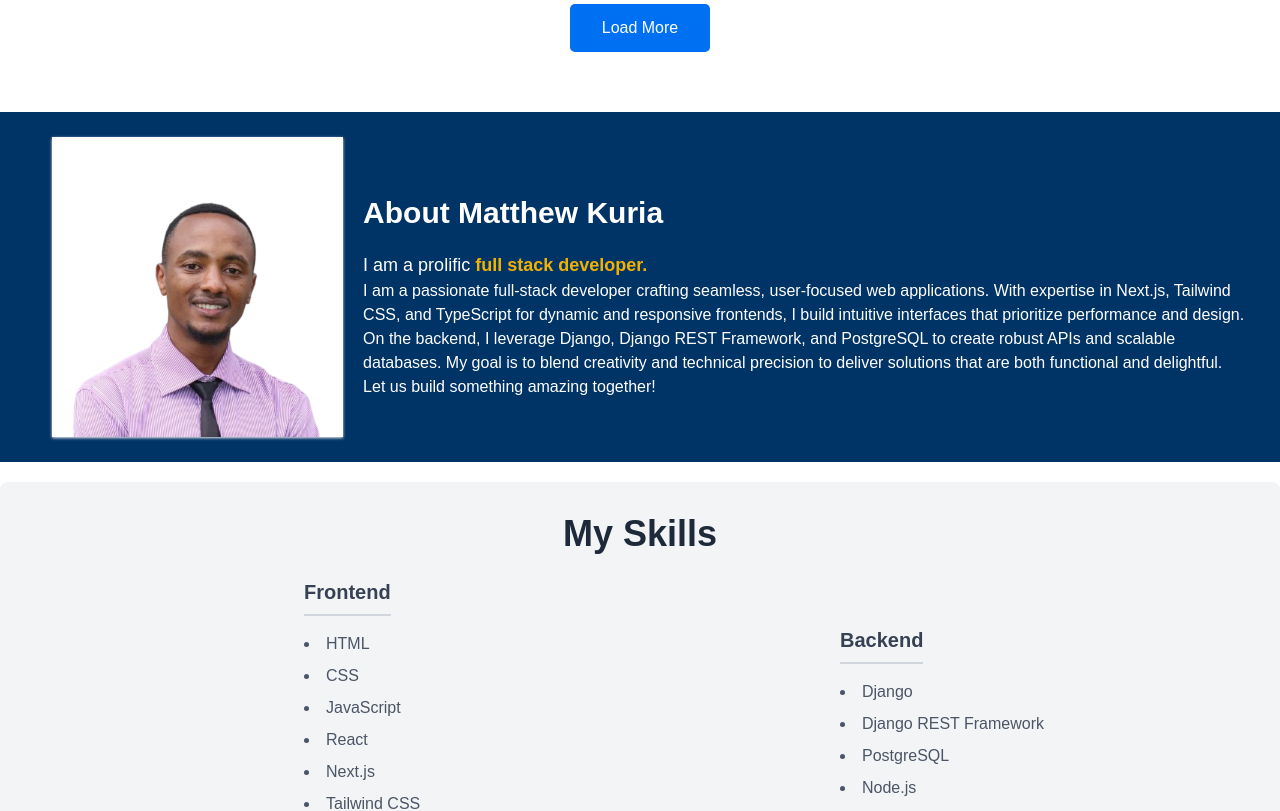
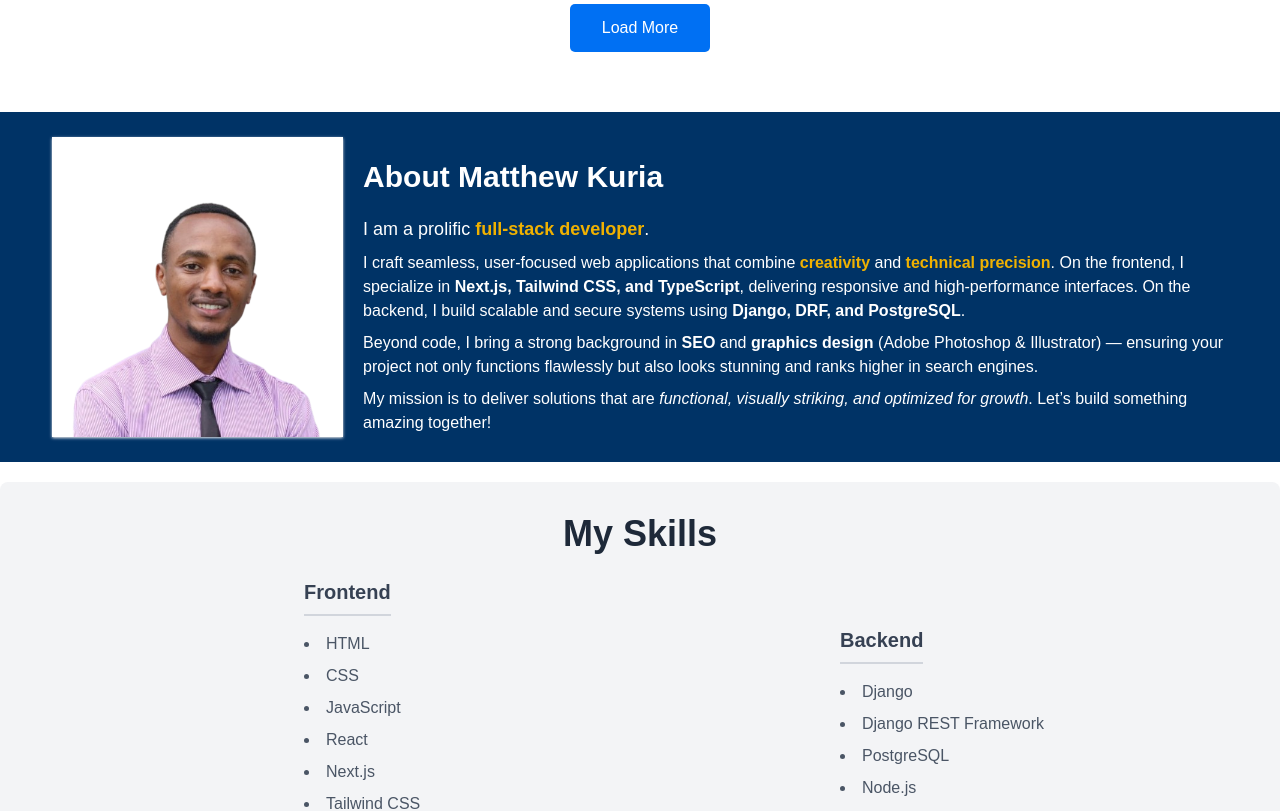
Before and after one commit to matthewkuria/myportifolio, a Next.js app: page / in a window 1280 px wide. Shown: the part 2260-3071 px from the top of the page. Built offline with nearby package versions, Linux system fonts and the light colour scheme; a web font is replaced by a local one.

Commit message:
Add thika greens and SEO

```diff
--- a/app/components/MyStory.tsx
+++ b/app/components/MyStory.tsx
@@ -4,26 +4,53 @@ import mattImage from "../../public/passport_mk.png"
 
 const MyStory = () => {
   return (
-    <div id='about-mk' className="flex flex-col justify-center items-center md:flex-row w-full md:h-[350px] bg-secondary p-4 md:p-8 my-5">
+    <div
+      id='about-mk'
+      className="flex flex-col justify-center items-center md:flex-row w-full md:h-[350px] bg-secondary p-4 md:p-8 my-5"
+    >
       <div className="md:mx-5">
-              <Image src={mattImage} width={200} height={300}  alt='Matthew Kuria'
+        <Image
+          src={mattImage}
+          width={200}
+          height={300}
+          alt='Matthew Kuria'
           className='rounded-full md:rounded-none h-[200px] w-auto md:h-[300px] bg-white shadow shadow-gray-300 object-cover'
           priority
         />
       </div>
+
       <div className="flex flex-col w-full md:w-3/4">
-              <div className="">
-                  <h1 className="text-background text-2xl md:text-3xl font-bold my-5">About Matthew Kuria</h1>
-                  <p className="text-background text-md md:text-lg">I am a prolific <span className='text-yellow-500 font-semibold'>full stack developer.</span></p>
-          <p className="text-background text-md">I am  a passionate full-stack developer crafting seamless, user-focused web applications.
-            With expertise in Next.js, Tailwind CSS, and TypeScript for dynamic and responsive frontends,
-            I build intuitive interfaces that prioritize performance and design. On the backend, I leverage
-            Django, Django REST Framework, and PostgreSQL to create robust APIs and scalable databases.
-            My goal is to blend creativity and technical precision to deliver solutions that are both
-            functional and delightful. Let us build something amazing together!
+        <div>
+          <h1 className="text-background text-2xl md:text-3xl font-bold my-5">
+            About Matthew Kuria
+          </h1>
+
+          <p className="text-background text-md md:text-lg">
+            I am a prolific{' '}
+            <span className='text-yellow-500 font-semibold'>full-stack developer</span>.
+          </p>
+
+          <p className="text-background text-md mt-2">
+            I craft seamless, user-focused web applications that combine
+            <span className="font-semibold text-yellow-500"> creativity</span> and
+            <span className="font-semibold text-yellow-500"> technical precision</span>.
+            On the frontend, I specialize in <strong>Next.js, Tailwind CSS, and TypeScript</strong>,
+            delivering responsive and high-performance interfaces. On the backend, I build scalable
+            and secure systems using <strong>Django, DRF, and PostgreSQL</strong>.
+          </p>
+
+          <p className="text-background text-md mt-2">
+            Beyond code, I bring a strong background in <strong>SEO</strong> and
+            <strong> graphics design</strong> (Adobe Photoshop & Illustrator) — ensuring your
+            project not only functions flawlessly but also looks stunning and ranks higher
+            in search engines.
+          </p>
+
+          <p className="text-background text-md mt-2">
+            My mission is to deliver solutions that are <em>functional, visually striking,
+            and optimized for growth</em>. Let’s build something amazing together!
           </p>
         </div>
-
       </div>
     </div>
   )
--- a/public/projects-data.json
+++ b/public/projects-data.json
@@ -16,7 +16,7 @@
     "technologies": ["NextJs", "Tailwind CSS", "TypeScript", "Node.js","SEO"],
     "type": "Frontend",
     "github": "N/A",
-    "liveDemo": "https://thikagreensgolfresort.co.ke/",
+    "liveDemo": "https://www.thikagreensgolf.co.ke/",
     "image": "https://res.cloudinary.com/dwhba39zm/image/upload/v1747909971/thikagreens_ydbkdj.jpg"
   },
    {
```
Lines whose indentation alone changed are shown as unchanged.
